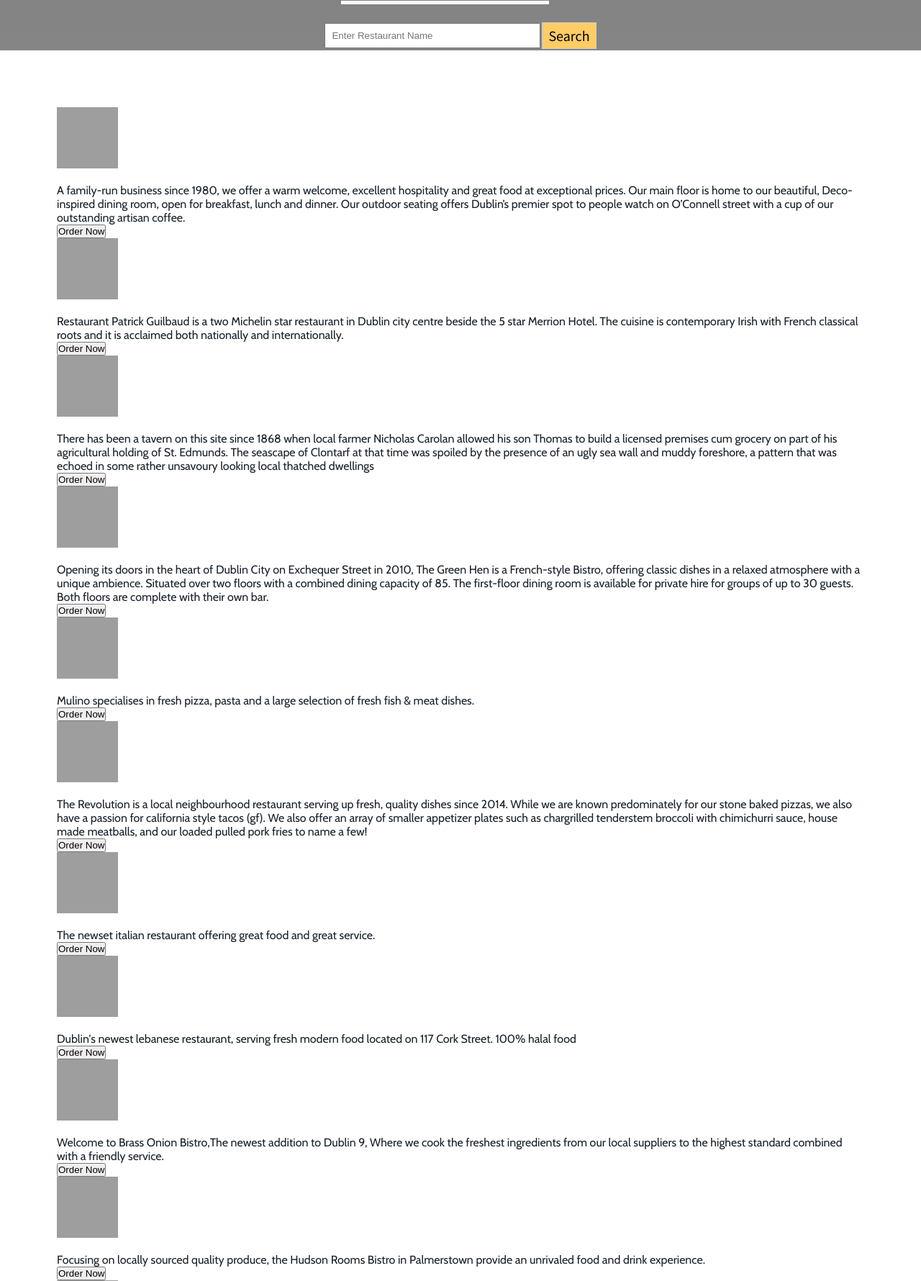
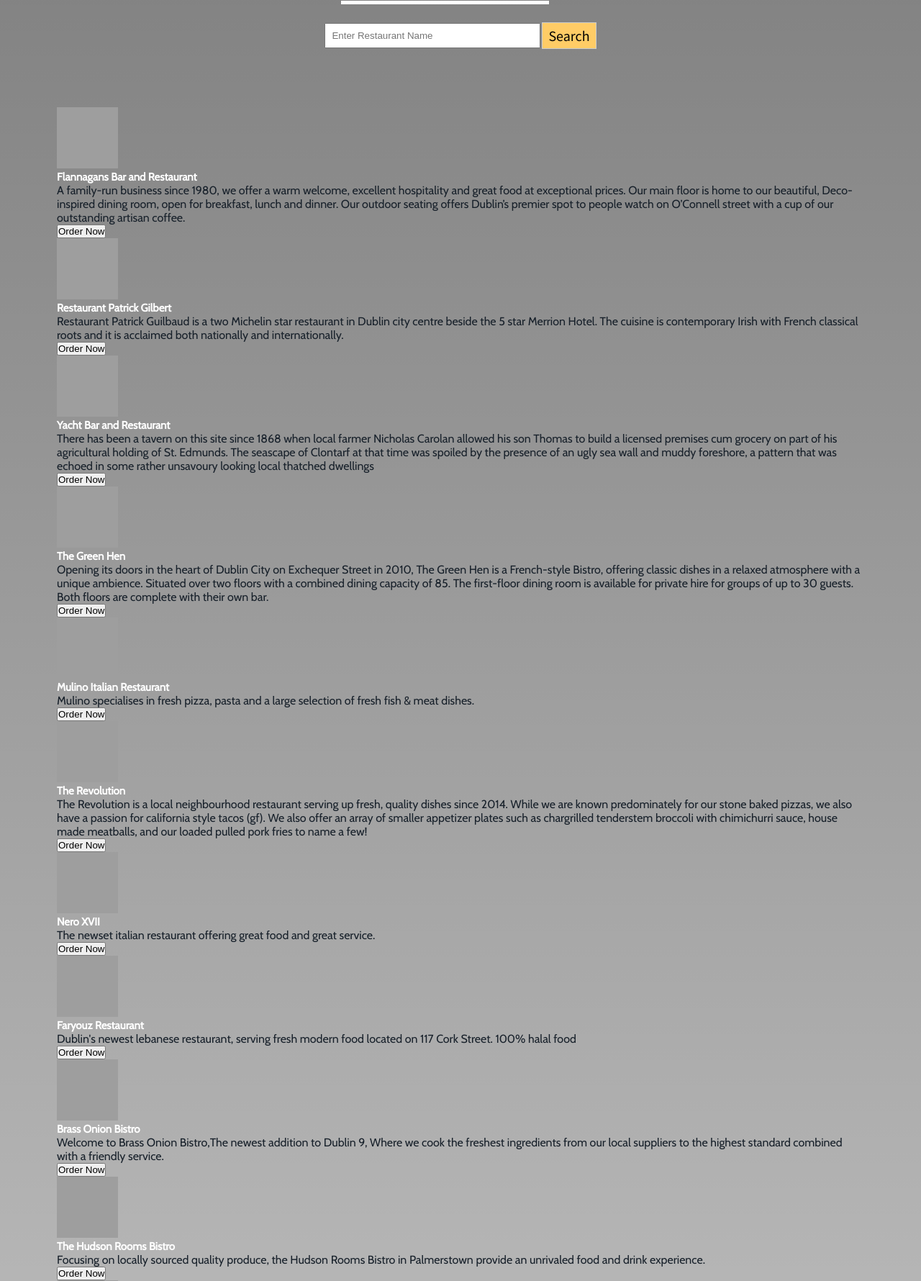
Before and after one commit to mealmaps2020/grape, a PHP site: page /browse.php in a window 1280 px wide. Shown: the part 154-1934 px from the top of the page at 72% size. Run offline with PHP 8.4, Linux system fonts and the light colour scheme; some libraries are stand-ins or nearby versions; some web fonts are replaced; grey boxes are pictures that could not be loaded.

Commit message:
Update browse.php

```diff
--- a/browse.php
+++ b/browse.php
@@ -36,6 +36,7 @@
                 </ul>
 		    </nav>
 	    </div>
+		<div>
 
 		<br>
 		<br>
@@ -64,7 +65,7 @@
 			</h2>
 		</h1>
 
-  <section class="container3" id="list2">
+  <section class="containerhero" id="list2">
        <div class="item">
         <img src="https://lh3.googleusercontent.com/proxy/YBlZhGF7Qcsu1Omx-o9a29RWnU3GrX9_Qa9__O3Qzqy9LUmNEnj_jSOqjVZcybodMiY6nHWV7vbik7TgUf3pdlURhQ8fv10hkEy-xOt65NJytx7XYA" height="50">
         <h2>Flannagans Bar and Restaurant</h2>
```
